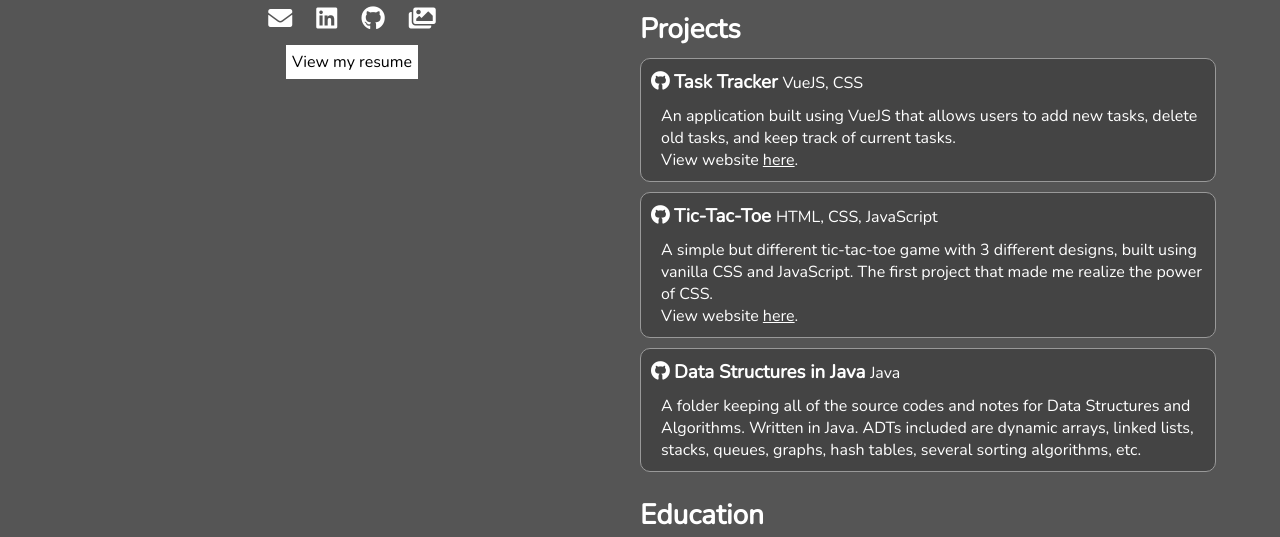
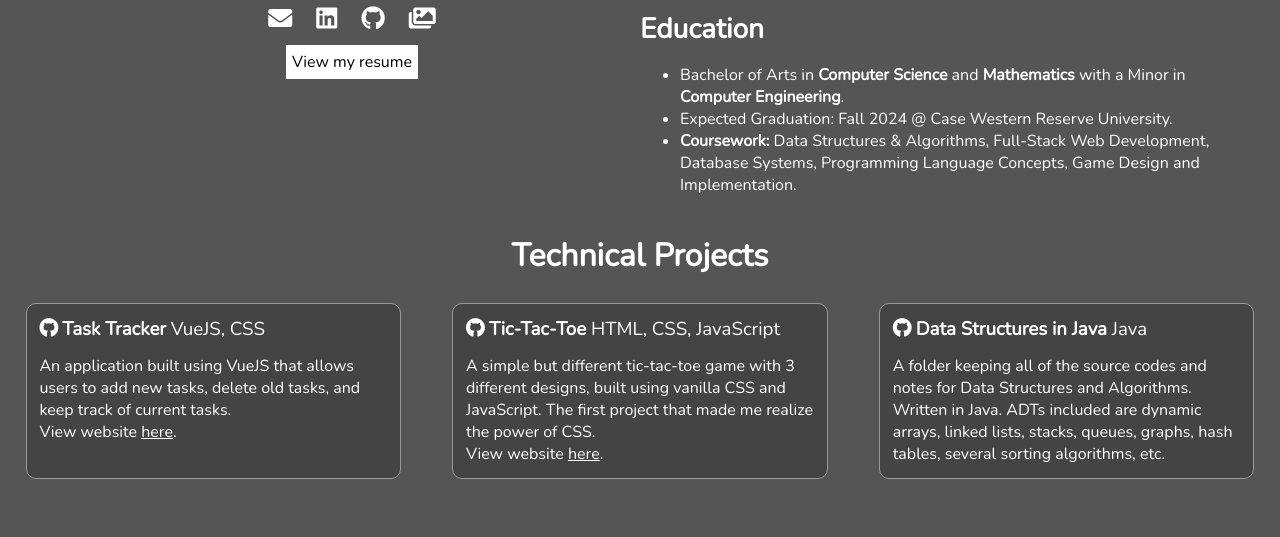
Before and after one commit to sue-nguyen/sue-nguyen.github.io, a plain HTML site: page index.html in a window 1280 px wide. Shown: the part 500-1037 px from the top of the page. After the commit the page ends 1004 px from the top, so only its background shows below. Drawn offline with nearby package versions, Linux system fonts and the light colour scheme.

Commit message:
2 files modified

```diff
--- a/index.html
+++ b/index.html
@@ -14,6 +14,11 @@
       href="https://use.fontawesome.com/releases/v5.4.1/css/all.css"
       integrity="sha384-5sAR7xN1Nv6T6+dT2mhtzEpVJvfS3NScPQTrOxhwjIuvcA67KV2R5Jz6kr4abQsz"
       crossorigin="anonymous"
+    />
+    <link
+      rel="icon"
+      type="image/icon type"
+      href="https://i.pinimg.com/474x/93/30/e2/9330e2ba8812f086c0b017214b3ead96.jpg"
     />
   </head>
   <body>
@@ -69,48 +74,6 @@
           visit and I capture every moment of me with my beloved ones on the
           camera.
         </p>
-        <h2>Projects</h2>
-        <div class="project">
-          <h3>
-            <a
-              href="https://github.com/sue-nguyen/vue-task-tracker"
-              target="_blank"
-              class="link"
-              ><i class="fab fa-github"></i> Task Tracker</a
-            >
-            <span>VueJS, CSS</span>
-          </h3>
-          <p>
-            An application built using VueJS that allows users to add new tasks,
-            delete old tasks, and keep track of current tasks.
-            <br /> View website <a href="https://sue-nguyen.github.io/vue-task-tracker" target="_blank"s>here</a>.
-          </p>
-        </div>
-        <div class="project">
-          <h3>
-            <a href="https://github.com/sue-nguyen/tic-tac-toe" target="_blank" class="link"
-              ><i class="fab fa-github"></i> </i> Tic-Tac-Toe</a
-            >
-            <span>HTML, CSS, JavaScript</span>
-          </h3>
-          <p>
-            A simple but different tic-tac-toe game with 3 different designs,
-            built using vanilla CSS and JavaScript. The first project that made
-            me realize the power of CSS.
-            <br /> View website <a href="https://sue-nguyen.github.io/tic-tac-toe" target="_blank">here</a>.
-          </p>
-        </div>
-        <div class="project">
-        <h3>
-          <a href="https://github.com/sue-nguyen/ds-algo" target="_blank" class="link"
-            ><i class="fab fa-github"></i> </i> Data Structures in Java</a
-          >
-          <span>Java</span>
-        </h3>
-        <p>
-          A folder keeping all of the source codes and notes for Data Structures and Algorithms. Written in Java. ADTs included are dynamic arrays, linked lists, stacks, queues, graphs, hash tables, several sorting algorithms, etc.
-        </p>
-      </div>
         <h2>Education</h2>
         <ul>
           <li>
@@ -128,5 +91,48 @@
         </ul>
       </div>
     </div>
+    <h1 id="project-h1">Technical Projects</h1>
+    <div class="grid-3">
+      <div class="project">
+          <h3>
+            <a
+              href="https://github.com/sue-nguyen/vue-task-tracker"
+              target="_blank"
+              ><i class="fab fa-github"></i> Task Tracker</a
+            >
+            <span>VueJS, CSS</span>
+          </h3>
+          <p>
+            An application built using VueJS that allows users to add new tasks,
+            delete old tasks, and keep track of current tasks.
+            <br /> View website <a href="https://sue-nguyen.github.io/vue-task-tracker" target="_blank"s><u>here</u></a>.
+          </p>
+        </div>
+        <div class="project">
+          <h3>
+            <a href="https://github.com/sue-nguyen/tic-tac-toe" target="_blank"
+              ><i class="fab fa-github"></i> </i> Tic-Tac-Toe</a
+            >
+            <span>HTML, CSS, JavaScript</span>
+          </h3>
+          <p>
+            A simple but different tic-tac-toe game with 3 different designs,
+            built using vanilla CSS and JavaScript. The first project that made
+            me realize the power of CSS.
+            <br /> View website <a href="https://sue-nguyen.github.io/tic-tac-toe" target="_blank"><u>here</u></a>.
+          </p>
+        </div>
+        <div class="project">
+        <h3>
+          <a href="https://github.com/sue-nguyen/ds-algo" target="_blank"
+            ><i class="fab fa-github"></i> </i> Data Structures in Java</a
+          >
+          <span>Java</span>
+        </h3>
+        <p>
+          A folder keeping all of the source codes and notes for Data Structures and Algorithms. Written in Java. ADTs included are dynamic arrays, linked lists, stacks, queues, graphs, hash tables, several sorting algorithms, etc.
+        </p>
+      </div>
+    </div>
   </body>
 </html>
--- a/styles.css
+++ b/styles.css
@@ -82,8 +82,9 @@ body {
   margin: 0;
 }
 
-.link {
-  text-decoration: none;
+#project-h1 {
+  text-align: center;
+  margin-bottom: 0;
 }
 
 .project {
@@ -91,15 +92,25 @@ body {
   border-radius: 10px;
   background-color: #444444;
   margin-bottom: 10px;
+  margin: 2vw;
+}
+
+.project a {
+  text-decoration: none;
 }
 
 .project h3,
 .project p {
-  margin: 10px 5px 0 10px;
+  margin: 1vw;
+}
+
+.project span {
+  font-weight: normal;
 }
 
 @media (max-width: 780px) {
-  .grid {
+  .grid,
+  .grid-3 {
     grid-template-columns: 1fr;
   }
   .section-1 {
```
